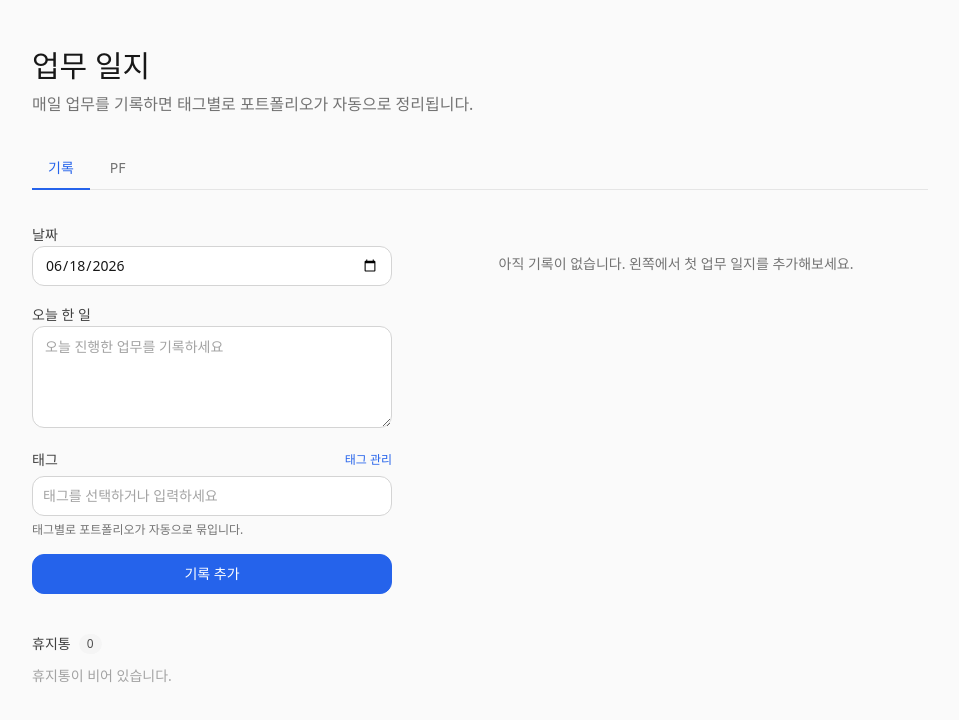
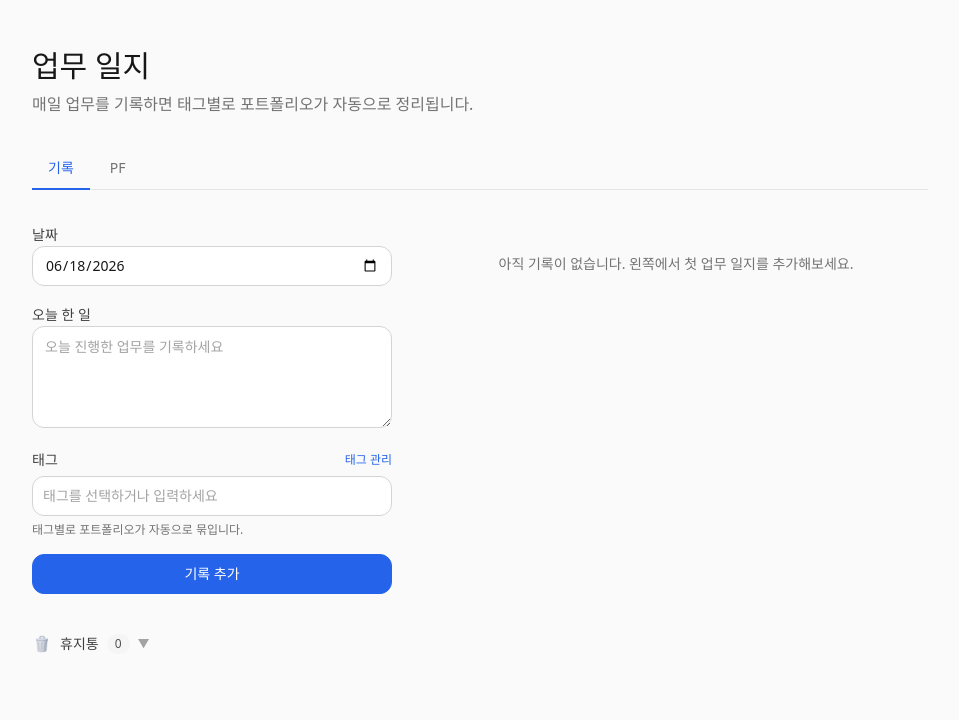
Before and after one commit to dyek633-hub/work-log, a React (Vite) app: page / in a window 1280 px wide. Shown: the top 720 px of the page, without its empty margins (160-1119 px from the left). Built offline with nearby package versions, Linux system fonts and the light colour scheme.

Commit message:
휴지통 섹션 토글 기능 추가 및 아이콘 이미지 적용

```diff
--- a/src/features/workLog/TrashSection.tsx
+++ b/src/features/workLog/TrashSection.tsx
@@ -14,16 +14,24 @@ export interface TrashSectionProps {
 
 export function TrashSection({ entries, onRestore, onPermanentDelete }: TrashSectionProps) {
   const [confirmId, setConfirmId] = useState<string | null>(null)
+  const [isOpen, setIsOpen] = useState(false)
 
   const sorted = [...entries].sort((a, b) => (b.deletedAt ?? 0) - (a.deletedAt ?? 0))
 
   return (
     <div className="mt-10">
-      <h2 className="text-sm font-semibold text-neutral-700 mb-3 flex items-center gap-2">
-        휴지통
+      <button
+        onClick={() => setIsOpen((prev) => !prev)}
+        className="flex items-center gap-2 text-sm font-semibold text-neutral-700 hover:text-neutral-900 transition-colors mb-3"
+      >
+        <img src="/trash.png" alt="휴지통" className="w-5 h-5 object-contain" />
+        <span>휴지통</span>
         <Badge variant="neutral" size="sm">{entries.length}</Badge>
-      </h2>
+        <span className="text-xs text-neutral-400 font-normal">{isOpen ? '▲' : '▼'}</span>
+      </button>
 
+      {isOpen && (
+        <>
           {sorted.length === 0 ? (
             <p className="text-sm text-neutral-400">휴지통이 비어 있습니다.</p>
           ) : (
@@ -57,6 +65,8 @@ export function TrashSection({ entries, onRestore, onPermanentDelete }: TrashSec
               ))}
             </div>
           )}
+        </>
+      )}
 
       <ConfirmDialog
         open={confirmId !== null}
```
Also changed, not shown: public/trash.png (added). Lines whose indentation alone changed are shown as unchanged.
